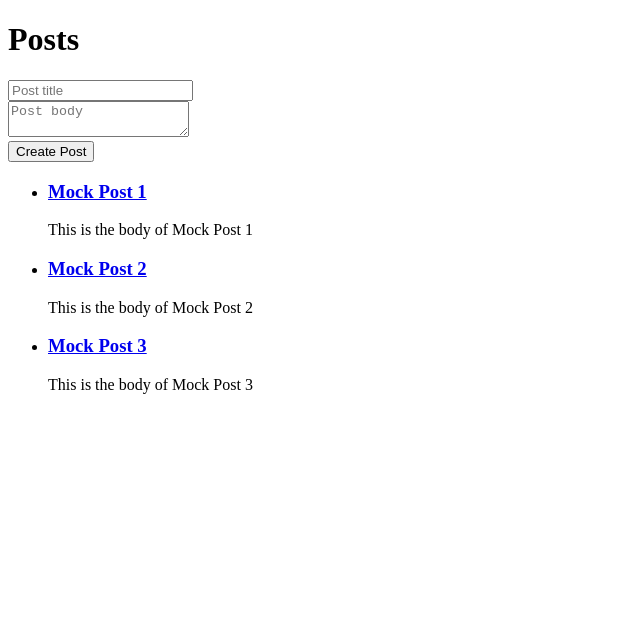
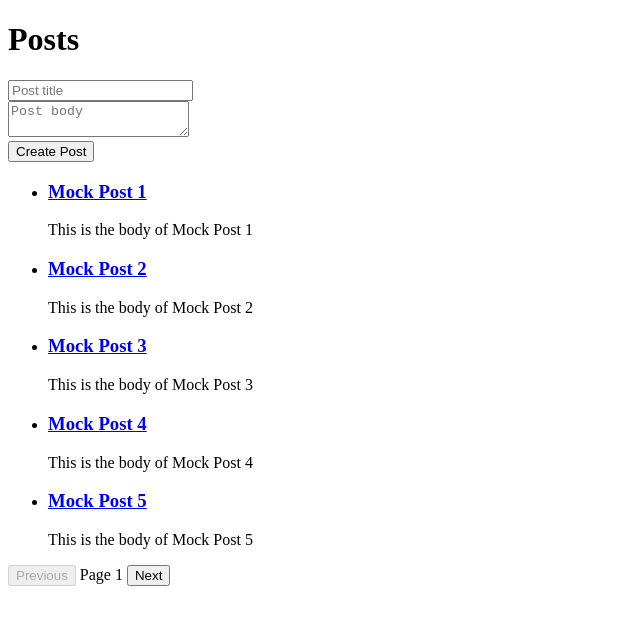
Before and after one commit to otabek/js-lab, a React (Vite) app: page / in a window 1280 px wide. Shown: the top 624 px of the page, without its empty margins (0-640 px from the left). Built offline with nearby package versions, Linux system fonts and the light colour scheme.

Commit message:
Savlatxon Eshonov Task 1

```diff
--- a/src/App.tsx
+++ b/src/App.tsx
@@ -1,6 +1,6 @@
 import React, { useState } from 'react'
 import { useMutation, useQuery, useQueryClient } from '@tanstack/react-query'
-import { createMockPost, fetchMockPosts, getPostById } from './data'
+import { createMockPost, fetchMockPostsByPage, getPostById } from './data'
 
 function usePost(postId: number) {
   return useQuery({
@@ -51,17 +51,21 @@ const Posts = ({
   const queryClient = useQueryClient()
   const [title, setTitle] = useState('')
   const [body, setBody] = useState('')
+  const [page, setPage] = useState(1)
 
   const {
     data: posts,
     isLoading,
     isError,
-  } = useQuery({ queryKey: ['posts'], queryFn: fetchMockPosts })
+  } = useQuery({
+    queryKey: ['posts', page],
+    queryFn: () => fetchMockPostsByPage(page, 5),
+    // keepPreviousData: true, // Keep previous data while fetching the next page
+  })
 
   const mutation = useMutation({
     mutationFn: createMockPost,
     onSuccess: () => {
-      // Invalidate and refetch the posts query after a successful mutation
       queryClient.invalidateQueries({ queryKey: ['posts'] })
     },
   })
@@ -111,8 +115,6 @@ const Posts = ({
               onClick={() => setPostId(post.id)}
               href="#"
               style={
-                // We can access the query data here to show bold links for
-                // ones that are cached
                 queryClient.getQueryData(['post', post.id])
                   ? {
                       fontWeight: 'bold',
@@ -127,6 +129,19 @@ const Posts = ({
           </li>
         ))}
       </ul>
+
+      <div>
+        <button onClick={() => setPage((old) => Math.max(old - 1, 1))} disabled={page === 1}>
+          Previous
+        </button>
+        <span> Page {page} </span>
+        <button
+          onClick={() => setPage((old) => (posts && posts.length === 5 ? old + 1 : old))}
+          disabled={!posts || posts.length < 5}
+        >
+          Next
+        </button>
+      </div>
     </div>
   )
 }
--- a/src/data.ts
+++ b/src/data.ts
@@ -24,6 +24,60 @@ let posts: Post[] = [
     title: 'Mock Post 3',
     body: 'This is the body of Mock Post 3',
     userId: 2,
+  },
+  {
+    id: 4,
+    title: 'Mock Post 4',
+    body: 'This is the body of Mock Post 4',
+    userId: 1,
+  },
+  {
+    id: 5,
+    title: 'Mock Post 5',
+    body: 'This is the body of Mock Post 5',
+    userId: 1,
+  },
+  {
+    id: 6,
+    title: 'Mock Post 6',
+    body: 'This is the body of Mock Post 6',
+    userId: 2,
+  },
+  {
+    id: 7,
+    title: 'Mock Post 7',
+    body: 'This is the body of Mock Post 7',
+    userId: 2,
+  },
+  {
+    id: 8,
+    title: 'Mock Post 8',
+    body: 'This is the body of Mock Post 8',
+    userId: 1,
+  },
+  {
+    id: 9,
+    title: 'Mock Post 9',
+    body: 'This is the body of Mock Post 9',
+    userId: 2,
+  },
+  {
+    id: 10,
+    title: 'Mock Post 10',
+    body: 'This is the body of Mock Post 10',
+    userId: 1,
+  },
+  {
+    id: 11,
+    title: 'Mock Post 11',
+    body: 'This is the body of Mock Post 11',
+    userId: 2,
+  },
+  {
+    id: 12,
+    title: 'Mock Post 12',
+    body: 'This is the body of Mock Post 12',
+    userId: 1,
   },
 ]
 
@@ -64,3 +118,13 @@ export const getPostById = (id: number): Promise<Post | undefined> => {
     }, 1000) // Simulate network latency
   })
 }
+
+export const fetchMockPostsByPage = async (page: number, limit: number): Promise<Array<Post>> => {
+  return new Promise((resolve) => {
+    setTimeout(() => {
+      const start = (page - 1) * limit
+      const end = start + limit
+      resolve(posts.slice(start, end))
+    }, 500) // Simulate network latency
+  })
+}
```
Also changed, not shown: 1 other file (tests, documents, lock files or other folders).
